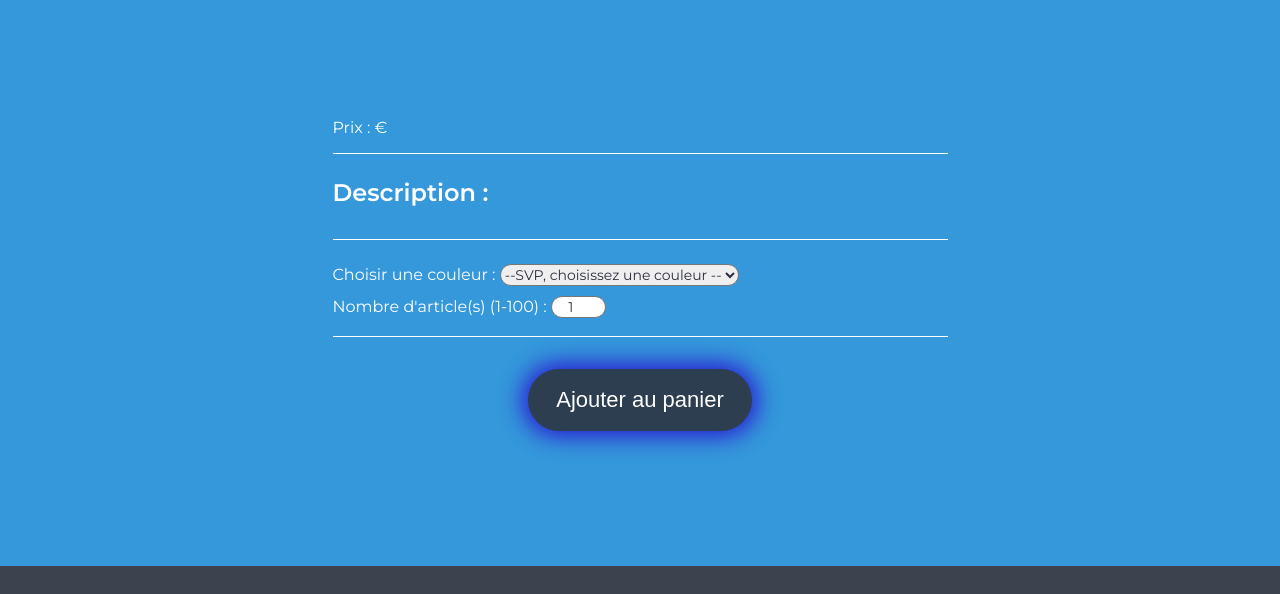
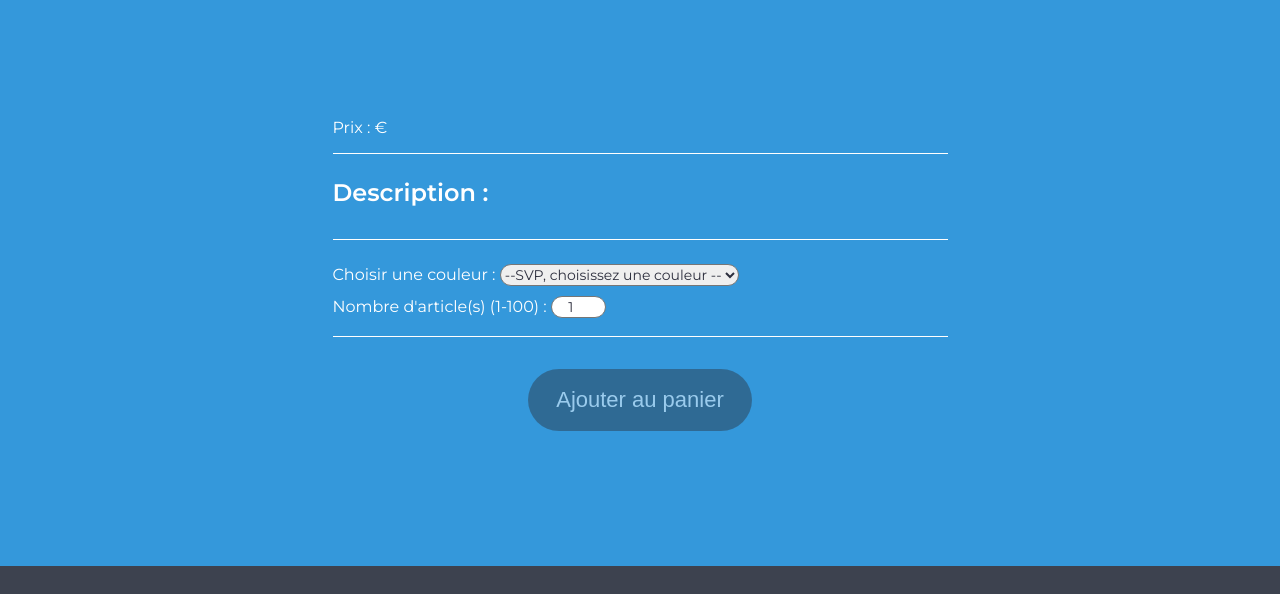
Before and after one commit to David952/kanap, a plain HTML site: page front/html/product.html in a window 1280 px wide. In both pictures the pointer is over the button "Ajouter au panier". Shown: the part 770-1364 px from the top of the page. Drawn offline with Linux system fonts and the light colour scheme; no server answers.

Commit message:
Ajout de propriétés CSS 'product.css'

```diff
--- a/front/css/product.css
+++ b/front/css/product.css
@@ -91,7 +91,14 @@
 	box-shadow: rgba(42, 18, 206, 0.9) 0 0 22px 6px;
 }
 
+button[disabled] {
+	opacity: 0.5;
+}
 
+button[disabled]:hover {
+	box-shadow: none;
+	cursor: none;
+}
 
 
 
```
